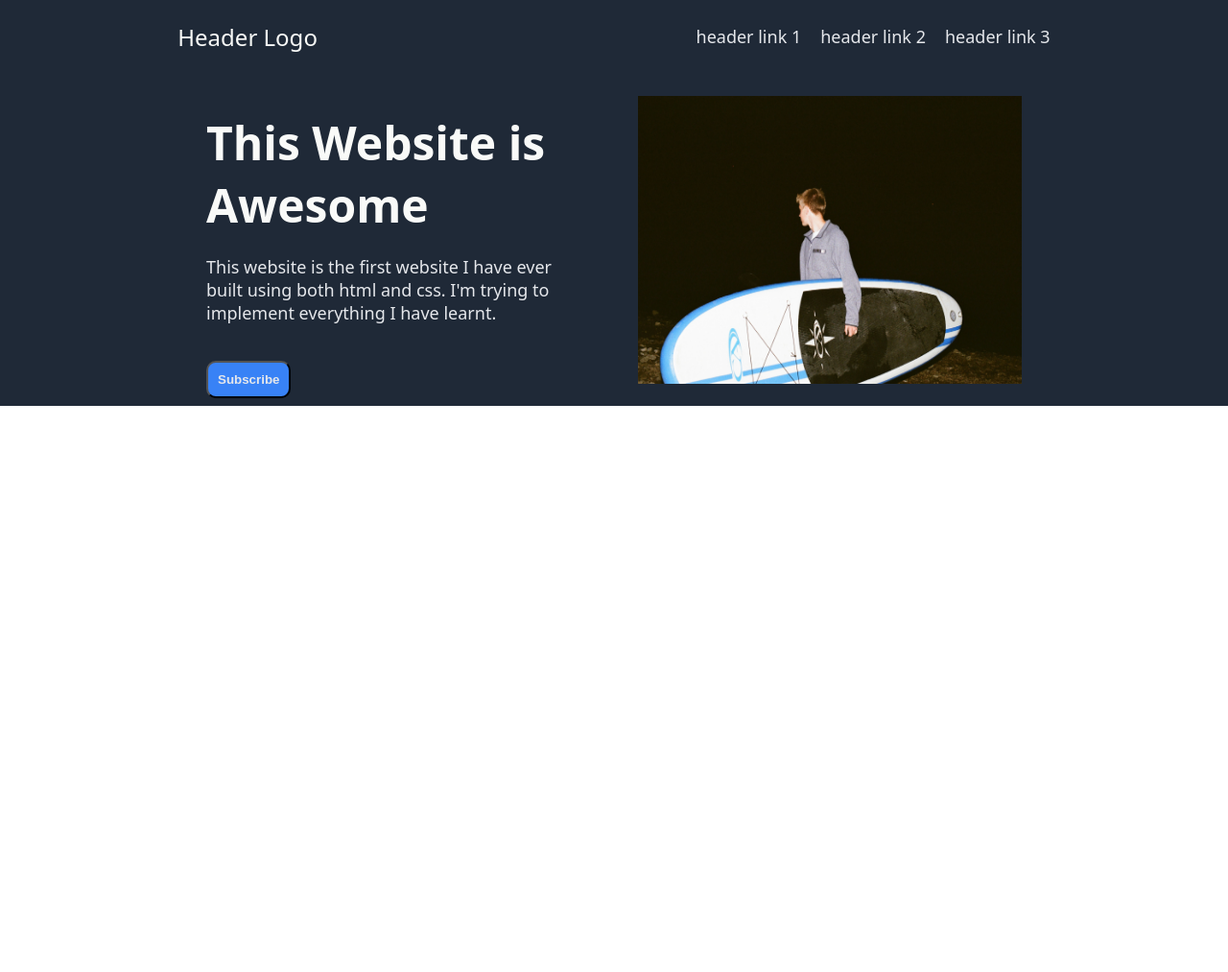
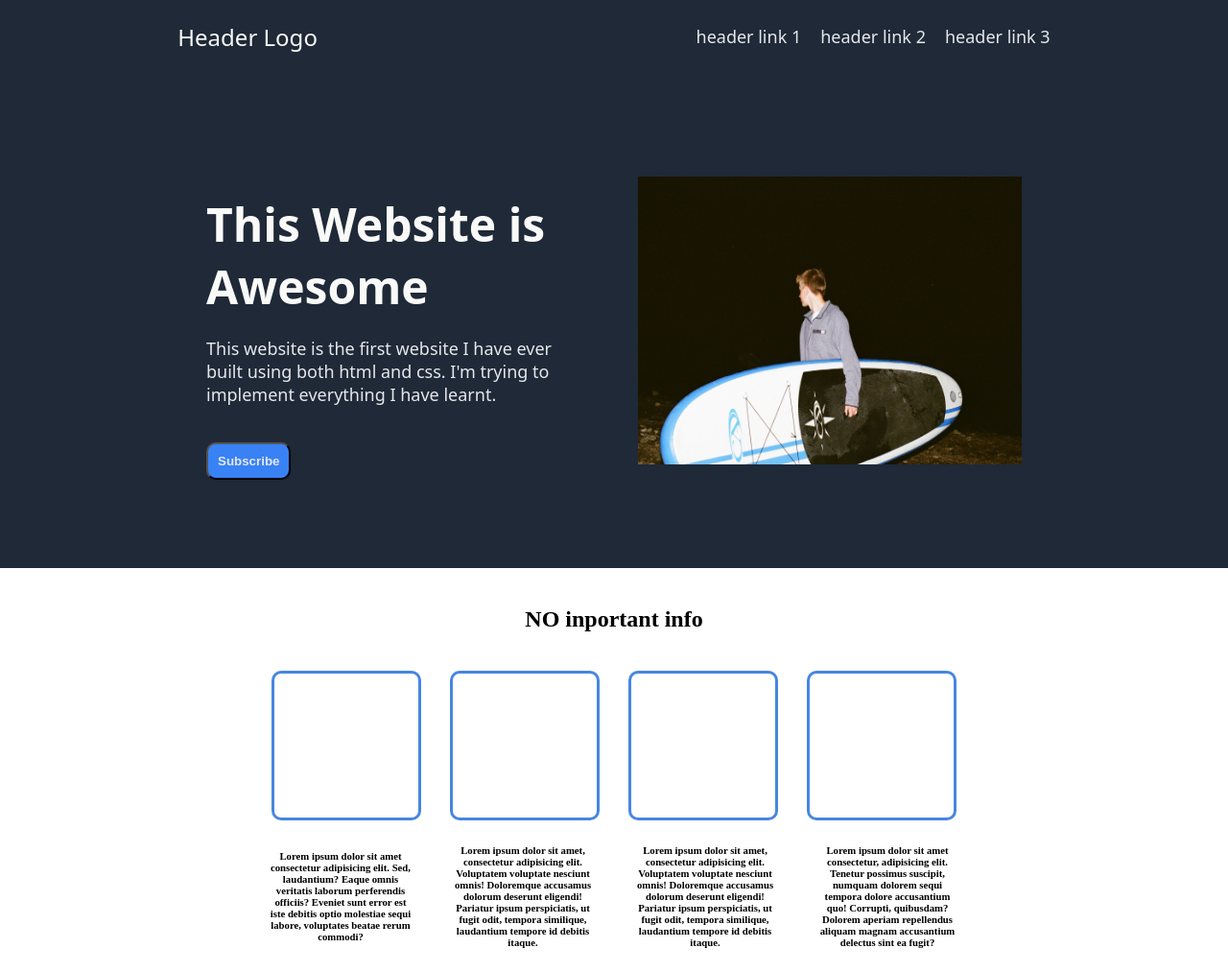
Before and after one commit to Engged/project1, a plain HTML site: page index.html in a window 1280 px wide. Shown: the whole page at 96% size. Before the commit the page ends 800 px from the top, so only its background shows below. Drawn offline with Linux system fonts and the light colour scheme.

Commit message:
yes sir, adding the third section of the page

```diff
--- a/index.html
+++ b/index.html
@@ -27,6 +27,30 @@ trying to implement everything I have learnt.</p>
             <button class="button">Subscribe</button> </div>
 
           <div class="img"><img src="surfer.jpg" alt="This is a place holder for an image" ></div>
+    </div>
+
+
+    <div class="container3">
+
+        <h2 class="heading">NO inportant info</h2>
+        <div class="boxes">
+           <div class="box"></div>
+            <div class="box"></div>
+            <div class="box"> </div>
+            <div class="box"></div>
+
+    </div>
+
+
+    <div class="h6">
+        <h6>Lorem ipsum dolor sit amet consectetur adipisicing elit. Sed, laudantium? Eaque omnis veritatis laborum perferendis officiis? Eveniet sunt error est iste debitis optio molestiae sequi labore, voluptates beatae rerum commodi?</h6>
+            <h6>Lorem ipsum dolor sit amet, consectetur adipisicing elit. Voluptatem voluptate nesciunt omnis! Doloremque accusamus dolorum deserunt eligendi! Pariatur ipsum perspiciatis, ut fugit odit, tempora similique, laudantium tempore id debitis itaque.</h6>
+                <h6>Lorem ipsum dolor sit amet, consectetur adipisicing elit. Voluptatem voluptate nesciunt omnis! Doloremque accusamus dolorum deserunt eligendi! Pariatur ipsum perspiciatis, ut fugit odit, tempora similique, laudantium tempore id debitis itaque.</h6>
+                    <h6>Lorem ipsum dolor sit amet consectetur, adipisicing elit. Tenetur possimus suscipit, numquam dolorem sequi tempora dolore accusantium quo! Corrupti, quibusdam? Dolorem aperiam repellendus aliquam magnam accusantium delectus sint ea fugit?</h6>
+    </div>
+
+
+    </div>
 
 
 
@@ -35,8 +59,6 @@ trying to implement everything I have learnt.</p>
 
 
 
-    </div>
-
 
 
 </body>
--- a/style.css
+++ b/style.css
@@ -57,6 +57,7 @@ body {
     flex: 1,1,0;
 
         margin: 0;
+        height: 500px;
 
 
 }
@@ -121,3 +122,71 @@ img {
     align-self: center;
     text-align: center;
 }
+
+
+
+.container3 {
+
+display: flex;
+background-color: #ffffff;
+height: max-content;
+flex-direction: column;
+align-items: center;
+justify-content: center;
+
+
+}
+
+.heading {
+
+    margin-top: 40px;
+    margin-bottom: 0px;
+}
+
+.boxes {
+
+
+display: flex;
+align-items: center;
+gap: 30px;
+margin-top: 40px;
+margin-bottom: 0px;
+
+
+}
+
+
+.box {
+
+    display: flex;
+
+border-color: #4787e0;
+border-style: solid;
+width: 150px;
+height: 150px;
+border-radius: 10px;
+margin-bottom: 0px;
+
+
+}
+
+
+
+.h6 {
+
+display: flex;
+align-items: center;
+gap: 40px;
+margin-top: 0px;
+margin: 0px;
+text-align: center;
+
+}
+
+h6 {
+
+
+width: 150px;
+
+
+}
```
